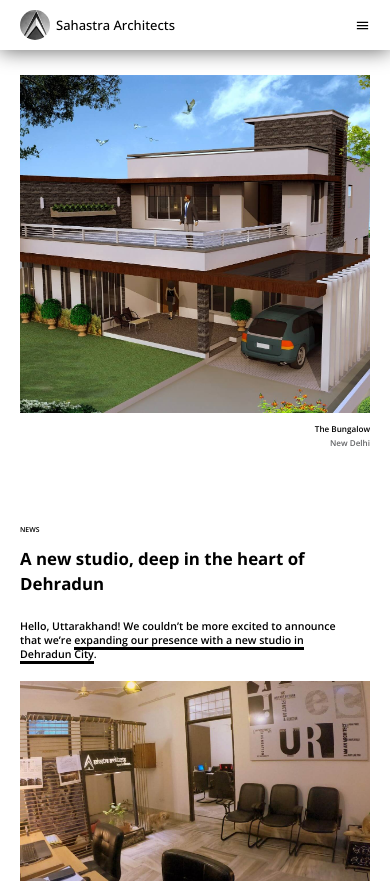
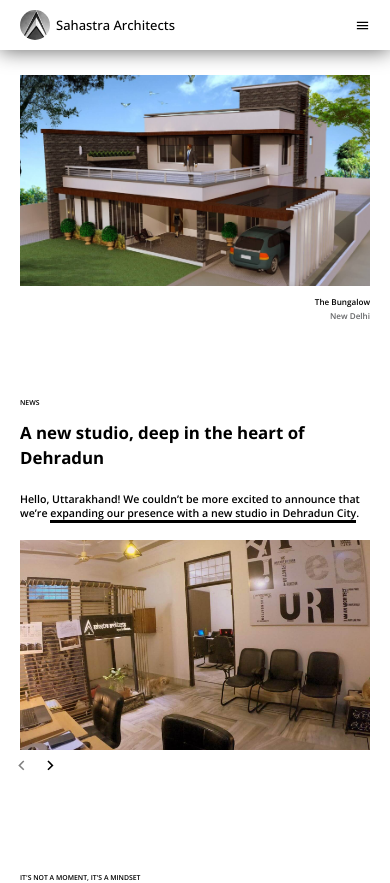
Before and after one commit to somanshu63/SahastraArchitects, a React (Create React App) app: page / in a window 390 px wide. Shown: the top 883 px of the page. Built offline with nearby package versions, Linux system fonts and the light colour scheme.

Commit message:
extra data delete

```diff
--- a/src/components/footer.js
+++ b/src/components/footer.js
@@ -1,8 +1,8 @@
 import { FaInstagram } from "react-icons/fa";
 
-function Footer() {
+function Footer(props) {
   return (
-    <div className="flex justify-between footer items-center mb-10 pLR67">
+    <div className={`flex justify-between footer items-center mb-10 pLR67 `}>
       <a href="https://www.instagram.com/sahastra_architects?igsh=MWk5YWxiMmxxNTh4Mg==">
         <FaInstagram style={{ fontSize: "20px" }} />
       </a>
--- a/src/components/home.js
+++ b/src/components/home.js
@@ -51,7 +51,7 @@ function Home(props) {
     <div>
       <HeaderHome />
       <div className="pLR67 justify-between mt-32 mR3 flex column ">
-        <div className=" w100 newsContent pL0 paddingRight75">
+        <div className=" w100 newsContent pL0 ">
           <span className="fs-12 mb-5">NEWS</span>
           <h3 className="fs-27 leading-10 mb-9">
             A new studio, deep in the heart of Dehradun
@@ -128,11 +128,7 @@ function Home(props) {
       <div className="mt-32 flex pLR67 column justify-between">
         <div className="w48 w100 ">
           <NavLink to="/projects/rukkbay-cafe">
-            <img
-              src={monk}
-              alt="Old Green Man"
-              className="news1Image  mr-8"
-            ></img>
+            <img src={monk} alt="Old Green Man" className="news1Image"></img>
           </NavLink>
           <div>
             <p className="fs-13 mt-4 ">Rukkbay Cafe </p>
@@ -213,7 +209,7 @@ function Home(props) {
         </div>
       </div>
       <div className="pLR67 justify-between mt-52 column mR3 flex">
-        <div className=" w100 newsContent pL0 paddingRight75">
+        <div className=" w100 newsContent pL0 ">
           <h3 className="fs-27 leading-10 mb-9">Designer Spotlight</h3>
           <p className="fs-17 leading-6">
             For the design director of our Dehradun studio,{" "}
@@ -310,7 +306,7 @@ function Home(props) {
             <img
               src={landscape1}
               alt="the karma retreat"
-              className="news1Image  mr-8"
+              className="news1Image"
             ></img>
           </NavLink>
           <div>
@@ -320,7 +316,7 @@ function Home(props) {
         </div>
       </div>
       <div className="flex justify-center w100 pLR67 mR3 mL3 mt-32">
-        <div className="w100">
+        <div className="w100 w48">
           <NavLink to="/projects/the-volvarine-gym">
             <img src={gym} alt="gym" className="news1Image"></img>
           </NavLink>
@@ -330,7 +326,7 @@ function Home(props) {
           </div>
         </div>
       </div>
-      <div className="flex justify-end w100 mt-32">
+      <div className="flex justify-end w100 mt-32 ">
         <div className="insights">
           <span className="fs-12">INSIGHTS</span>
           <h3 className="fs-27 leading-10 mb-7 mt-7">
--- a/src/index.css
+++ b/src/index.css
@@ -134,6 +134,8 @@ table {
 html {
   font-size: 16px;
 }
+
+/* my code */
 *,
 *::before,
 *::after {
@@ -236,7 +238,6 @@ body {
 .pLR67 {
   padding: 0 5.875rem;
 }
-
 .upArrowContainer {
   position: fixed;
   bottom: 15%;
@@ -258,6 +259,45 @@ body {
   color: white;
   font-size: 1.25rem;
 }
+@keyframes rotate {
+  from {
+    transform: rotate(360deg);
+  }
+  to {
+    transform: rotate(0deg);
+  }
+}
+
+@-webkit-keyframes rotate {
+  from {
+    -webkit-transform: rotate(360deg);
+  }
+  to {
+    -webkit-transform: rotate(0deg);
+  }
+}
+.load {
+  width: 50px;
+  height: 50px;
+  margin: 50px auto 0;
+  border: solid 5px #009b77;
+  border-radius: 50%;
+  border-right-color: transparent;
+  border-bottom-color: transparent;
+
+  transition: all 0.5s ease-in;
+  animation-name: rotate;
+  animation-duration: 1s;
+  animation-iteration-count: infinite;
+  animation-timing-function: linear;
+}
+img {
+  object-fit: cover;
+}
+.pointer {
+  cursor: pointer;
+}
+
 /* header */
 .home {
   position: relative;
@@ -270,10 +310,6 @@ body {
   object-fit: cover;
   background-size: cover;
 }
-
-img {
-  object-fit: cover;
-}
 .logo {
   width: 30px;
   height: 30px;
@@ -283,21 +319,9 @@ img {
 .brand {
   color: rgb(0, 0, 0);
   font-weight: 500;
-
-  /* text-shadow: 2px 2px 4px rgba(255, 255, 255, 0.5); */
-  /* background-color: rgba(255, 255, 255, 0.5); */
   font-size: 1.3rem;
 }
-.absoluteSidebar {
-  position: absolute;
-  top: 3.4375rem;
-  left: 5.875rem;
-  right: 5.875rem;
-  z-index: 10;
-}
-
 .navigationList {
-  /* margin-top: 2.1875rem; */
   font-size: 0.9rem;
   font-weight: 500;
   text-transform: capitalize;
@@ -307,9 +331,6 @@ img {
   display: flex;
   justify-content: flex-end;
   width: 100%;
-}
-.pointer {
-  cursor: pointer;
 }
 .navLink {
   text-decoration: none;
@@ -330,23 +351,20 @@ img {
   width: 100%;
   text-align: right;
 }
-
 .mt-12 {
   margin-top: 12px;
 }
 .mt-6 {
   margin-top: 6px;
 }
+.h-60 {
+  height: 80vh;
+}
+.w48 {
+  width: 40%;
+}
 
 /* home */
-/* .homeOverlay {
-  position: absolute;
-  top: 0;
-  left: 0;
-  right: 0;
-  bottom: 0;
-  background-color: rgba(0, 0, 0, 0.4);
-} */
 .fixedBar {
   position: fixed;
   top: 0;
@@ -367,10 +385,6 @@ img {
 .mt-144 {
   margin-top: 9rem;
 }
-.news1Image {
-  height: 20rem;
-  width: 100%;
-}
 .newsContent {
   width: 50%;
   display: flex;
@@ -382,24 +396,13 @@ img {
 .border-bottom {
   border-bottom: 3px solid black;
 }
-.earthImage {
-  height: 20rem;
+.earthImage,
+.ourPurposeImage,
+.parallelImagesRight,
+.parallelImagesLeft,
+.news1Image {
+  height: 21rem;
   width: 100%;
-}
-.parallelImagesRight {
-  width: 100%;
-  height: 20rem;
-}
-
-.parallelImagesLeft {
-  width: 100%;
-  height: 20rem;
-}
-.w-727 {
-  width: 57%;
-}
-.w-355 {
-  width: 32.5%;
 }
 .collection-container {
   display: flex;
@@ -435,10 +438,7 @@ img {
 .border-bottom-white {
   border-bottom: 3px solid white;
 }
-.bigImage {
-  width: 76vw;
-  height: 20rem;
-}
+
 .insights {
   width: 70vw;
   padding-right: 20vw;
@@ -466,41 +466,9 @@ img {
 .w-250O {
   width: 23%;
 }
-
-/* our purpose */
-.ourPurposeImage {
-  width: 100%;
-  height: 28.75rem;
-}
-.w-4x3 {
-  width: 22.5rem;
-  height: 17.5rem;
-}
-.mt-350 {
-  margin-top: 21.875rem;
-}
-.p-60 {
-  padding: 0 5rem;
-}
-.ppImage {
-  width: 35.625rem;
-  height: 22.5rem;
-}
-#map {
-  position: absolute;
-  top: 0;
-  bottom: 0;
-  width: 100%;
-}
-.footer {
-  margin-top: 20rem;
-}
 .video {
   width: 100%;
   height: 80vh;
-}
-#map {
-  height: 400px;
 }
 tr {
   border-bottom: 2px solid #d8d8d8;
@@ -512,66 +480,43 @@ td {
 .w-22 {
   width: 18%;
 }
-@keyframes rotate {
-  from {
-    transform: rotate(360deg);
-  }
-  to {
-    transform: rotate(0deg);
-  }
+
+/* footer */
+.footer {
+  margin-top: 20rem;
 }
-
-@-webkit-keyframes rotate {
-  from {
-    -webkit-transform: rotate(360deg);
-  }
-  to {
-    -webkit-transform: rotate(0deg);
-  }
-}
-
-.load {
-  width: 50px;
-  height: 50px;
-  margin: 50px auto 0;
-  border: solid 5px #009b77;
-  border-radius: 50%;
-  border-right-color: transparent;
-  border-bottom-color: transparent;
-
-  transition: all 0.5s ease-in;
-  animation-name: rotate;
-  animation-duration: 1s;
-  animation-iteration-count: infinite;
-  animation-timing-function: linear;
-}
-.h-60 {
-  height: 80vh;
-}
-.w48 {
-  width: 40%;
-}
+/* .fixedFooter {
+  position: fixed;
+  bottom: 0;
+  left: 0;
+  right: 0;
+} */
 
 /* mobile screen */
 @media screen and (max-width: 1200px) {
   .container {
     max-width: 1140px;
   }
-  .paddingLeft75 {
-    padding: 0 0 0 7.5rem;
+  .home,
+  .video,
+  .h-60 {
+    height: 35vh;
   }
-  .paddingRight75 {
-    padding: 0 7.5rem 0 0;
+  .home {
+    height: 35vh;
+    margin: 0 5rem;
   }
-  .earthImage {
-    height: 50vh;
+  .pLR67 {
+    padding: 0 5rem;
   }
-  .bigImage {
-    height: 60vh;
+  .pL67 {
+    margin-left: 5rem;
   }
-  .home,
-  .video {
-    height: 45vh;
+  .pR67 {
+    margin-right: 5rem;
+  }
+  .header {
+    padding: 1rem 5rem;
   }
 }
 @media screen and (max-width: 992px) {
@@ -579,32 +524,32 @@ td {
     font-size: 14px;
   }
   .home {
-    height: 45vh;
+    height: 35vh;
   }
   .container {
     max-width: 960px;
   }
-  .earthImage {
-    height: 40vh;
-  }
-  .bigImage {
-    height: 50vh;
-  }
-  .paddingLeft75 {
-    padding: 0 0 0 6rem;
-  }
-  .paddingRight75 {
-    padding: 0 6rem 0 0;
-  }
-  .sidebar {
-    width: 22%;
-    left: 78%;
-  }
   .h-60 {
-    height: 45vh;
+    height: 35vh;
   }
   .video {
-    height: 45vh;
+    height: 35vh;
+  }
+  .home {
+    height: 35vh;
+    margin: 0 4.5rem;
+  }
+  .pLR67 {
+    padding: 0 4.5rem;
+  }
+  .pL67 {
+    margin-left: 4.5rem;
+  }
+  .pR67 {
+    margin-right: 4.5rem;
+  }
+  .header {
+    padding: 1rem 4.5rem;
   }
 }
 @media screen and (max-width: 768px) {
@@ -614,12 +559,8 @@ td {
   html {
     font-size: 12px;
   }
-  .sidebar {
-    width: 24%;
-    left: 76%;
-  }
   .home {
-    height: 45vh;
+    height: 35vh;
     margin: 0 4rem;
   }
   .pLR67 {
@@ -637,48 +578,24 @@ td {
     top: 3.75rem;
     right: 1.5rem;
     height: 100vh;
-    width: 20%;
     background-color: white;
     padding: 1.875rem;
     z-index: 10;
     margin-right: 5%;
   }
-  .absoluteSidebar {
-    position: absolute;
-    top: 2.5rem;
-    left: 4rem;
-    right: 4rem;
-    z-index: 10;
-  }
   .header {
     padding: 1rem 4rem;
   }
-  .paddingLeft75 {
-    padding: 0 0 0 5rem;
-  }
-  .paddingRight75 {
-    padding: 0 5rem 0 0;
-  }
-  .earthImage {
-    height: 35vh;
-  }
-  .bigImage {
-    height: 45vh;
-  }
-  /* .brand {
-    font-size: 25px;
-  } */
   .right-24 {
     right: 4rem;
   }
   .h-60 {
-    height: 45vh;
+    height: 35vh;
   }
   .video {
-    height: 45vh;
+    height: 35vh;
   }
 }
-
 @media screen and (max-width: 576px) {
   html {
     font-size: 10px;
@@ -694,7 +611,7 @@ td {
     bottom: 0;
     height: 100vh;
     width: 100%;
-    padding: 3rem;
+
     background-color: rgba(255, 255, 255, 0.9);
   }
   .navList {
@@ -702,13 +619,11 @@ td {
     justify-content: center;
     align-items: center;
     flex-direction: column;
+    height: 100%;
   }
   .navigationList {
-    margin-bottom: 1.5rem;
+    margin-bottom: 3rem;
   }
-  /* .brand {
-    font-size: 20px;
-  } */
   .column {
     flex-direction: column;
   }
@@ -716,7 +631,7 @@ td {
     width: 100%;
   }
   .home {
-    height: 45vh;
+    height: 35vh;
     margin: 0 3rem;
   }
   .pLR67 {
@@ -734,38 +649,15 @@ td {
   .m3 {
     margin: 8rem 3rem 0 3rem;
   }
-  /* .mR3 {
-    margin-right: 3rem;
-  } */
-  /* .mL3 {
-    margin-left: 3rem;
-  } */
-  .absoluteSidebar {
-    position: absolute;
-    top: 2rem;
-    left: 3rem;
-    right: 3rem;
-    z-index: 10;
-  }
+
   .header {
     padding: 1rem 3rem;
   }
-  .paddingLeft75 {
-    padding-left: 3rem;
-  }
-  .paddingRight75 {
-    padding-right: 3rem;
-  }
+
   .leading-6 {
     line-height: normal;
   }
-  .earthImage {
-    height: 50vh;
-  }
-  .bigImage {
-    height: 55vh;
-    width: 100%;
-  }
+
   .mt-72 {
     margin-top: 0;
   }
@@ -796,12 +688,6 @@ td {
   .mt-350 {
     margin-top: 3rem;
   }
-  .w-4x3 {
-    width: 100%;
-  }
-  /* .ml-20 {
-    margin-left: 0;
-  } */
 
   .px-44 {
     padding: 0 3rem;
@@ -829,20 +715,17 @@ td {
     grid-template-rows: auto;
     gap: 0.75rem 1.5rem;
   }
-  /* .mb-5 {
-    margin-bottom: 0.75rem;
+
+  .h-60 {
+    height: 35vh;
   }
-  .mb-9 {
-    margin-bottom: 1.25rem;
-  } */
-  .h-60 {
-    height: 45vh;
+  .h-48 {
+    height: 10rem;
   }
   .video {
-    height: 45vh;
+    height: 35vh;
   }
 }
-
 @media screen and (max-width: 468px) {
   html {
     font-size: 10px;
@@ -862,11 +745,11 @@ td {
     background-color: rgba(255, 255, 255, 0.9);
   }
   .home {
-    height: 40vh;
+    height: 25vh;
     margin: 0 2rem;
   }
   .video {
-    height: 40vh;
+    height: 25vh;
   }
   .pLR67 {
     padding: 0 2rem;
@@ -880,27 +763,9 @@ td {
   .mRT3 {
     margin-top: 2rem;
   }
-  /* .mR3 {
-    margin-right: 2rem;
-  }
-  .mL3 {
-    margin-left: 2rem;
-  } */
-  .absoluteSidebar {
-    position: absolute;
-    top: 2rem;
-    left: 2rem;
-    right: 2rem;
-    z-index: 10;
-  }
+
   .header {
     padding: 1rem 2rem;
-  }
-  .paddingLeft75 {
-    padding-left: 2rem;
-  }
-  .paddingRight75 {
-    padding-right: 2rem;
   }
 
   .mr-7 {
@@ -945,6 +810,6 @@ td {
     right: 2rem;
   }
   .h-60 {
-    height: 45vh;
+    height: 25vh;
   }
 }
```
Also changed, not shown: src/components/App.js (+4 -3 lines).
